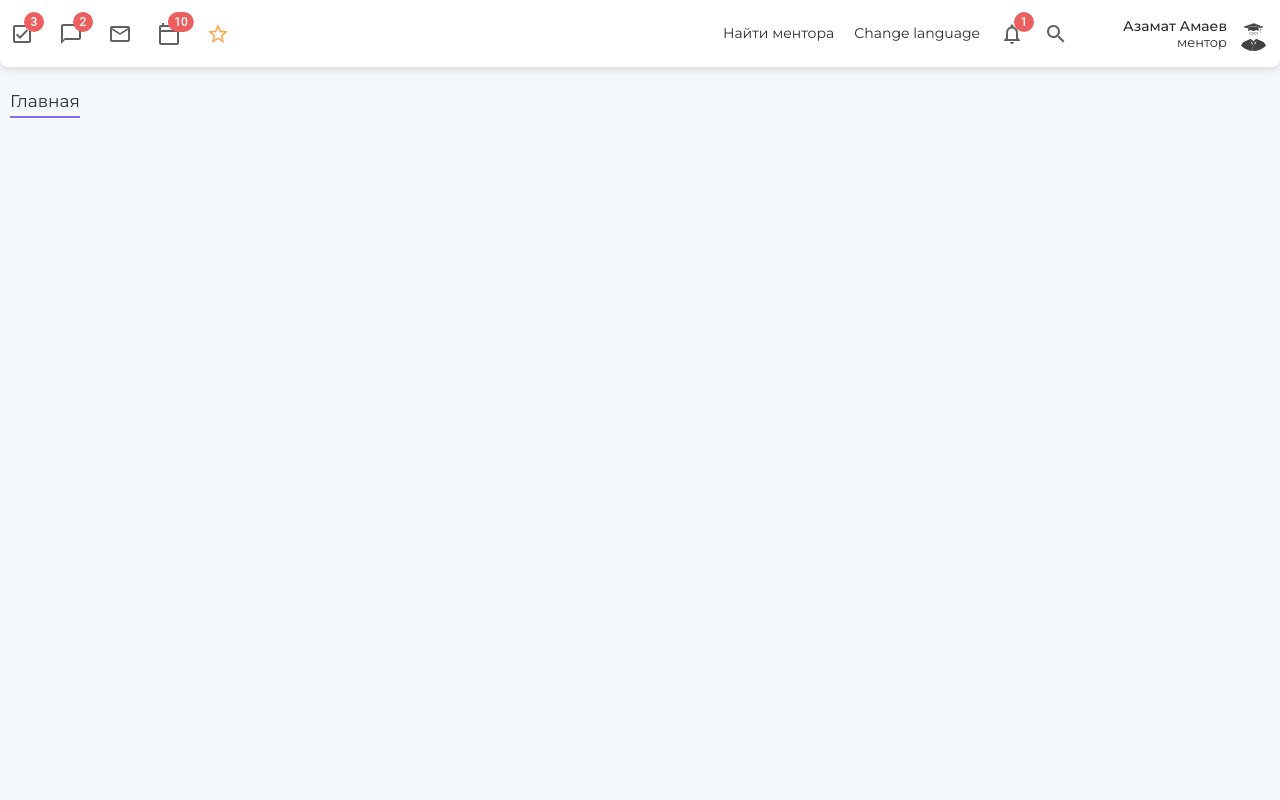
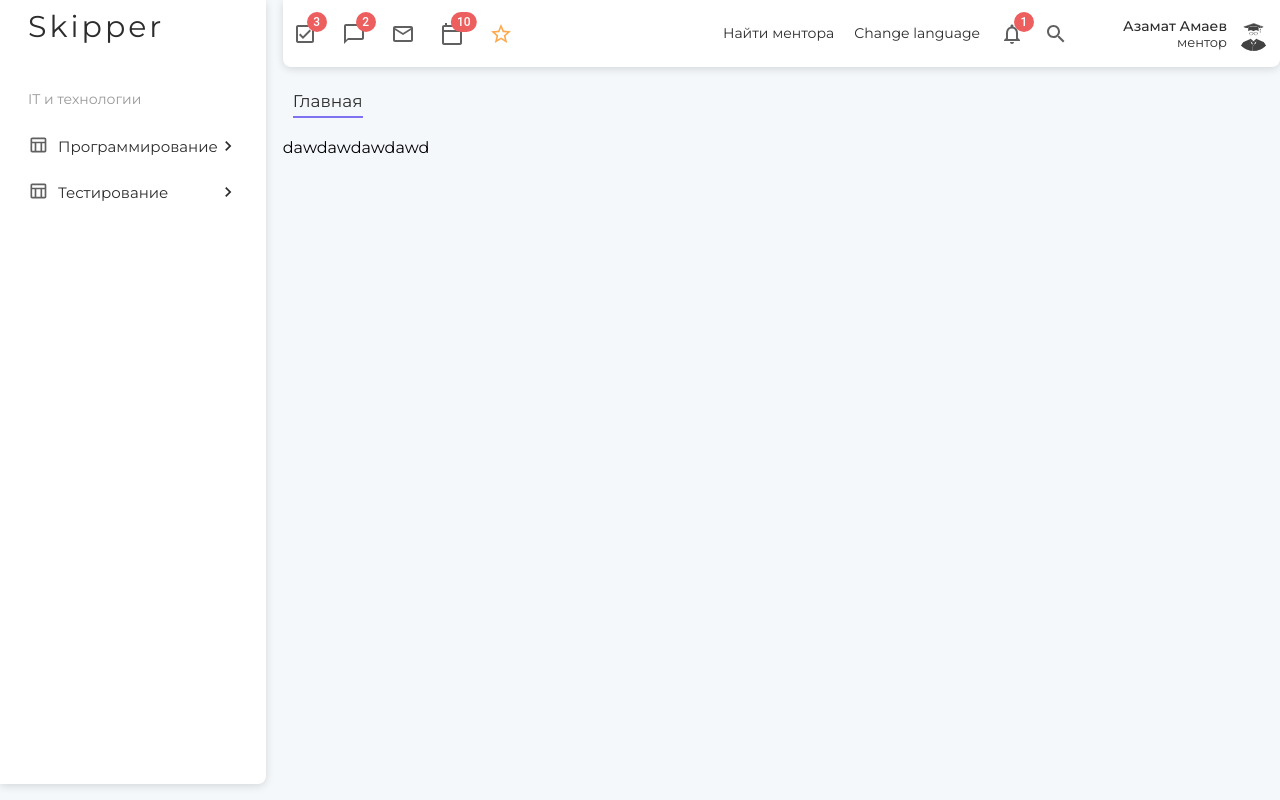
Before and after one commit to Hlopunoff/skipper, a React (Create React App) app: page / in a window 1280 px wide. Built offline with nearby package versions, Linux system fonts and the light colour scheme.

Commit message:
Добавил две вариации отрисовки контента: на главной странице и на всех остальных, а также начал разрабатывать sidebar

```diff
--- a/src/UI/logo/Logo.tsx
+++ b/src/UI/logo/Logo.tsx
@@ -3,11 +3,12 @@ import {Link, useLocation} from 'react-router-dom';
 import st from './logo.module.scss';
 
 interface ILogoProps {
-    sx?: {}
+    sx?: {};
+    loc: 'sidebar' | 'header';
 }
 
-export const Logo:FC<ILogoProps> = ({sx}) => {
+export const Logo:FC<ILogoProps> = ({sx, loc}) => {
     const location = useLocation();
 
-    return <Link to="/" className={st['logo']} style={{...sx, display: location.pathname === '/' ? 'none' : ''}}>Skipper</Link>
+    return <Link to="/" className={st['logo']} style={{...sx, display: location.pathname === '/' && loc === 'header' ? 'none' : ''}}>Skipper</Link>
 };
--- a/src/components/header/Header.tsx
+++ b/src/components/header/Header.tsx
@@ -25,7 +25,11 @@ interface INotificationProps {
     statusMessage: 'success' | 'reject' | 'pending';
 }
 
-export const Header = () => {
+interface IHeaderProps {
+    sx?: {};
+}
+
+export const Header:FC<IHeaderProps> = ({sx}) => {
     const searchFieldRef = useRef<HTMLInputElement>(null);
 
     const showSearchField = () => {
@@ -36,11 +40,11 @@ export const Header = () => {
     };
 
     return (
-        <header className={st['header']}>
+        <header className={st['header']} style={{...sx}}>
             <div className="container">
                 <nav className={st['header__nav']}>
                     <div className={st['header__left']}>
-                        <Logo sx={{}}/>
+                        <Logo loc='header'/>
                         <div className={st['header__icons-wrap']}>
                             <ul className={st['header__icons']}>
                                 <li className={`${st['header__icon']}`}>
--- a/src/components/layout/Layout.tsx
+++ b/src/components/layout/Layout.tsx
@@ -1,4 +1,4 @@
-import {Outlet} from 'react-router-dom';
+import {Outlet, useLocation} from 'react-router-dom';
 import {Header} from '../header/Header';
 import {Navbar} from '../navbar/Navbar';
 import { SideBar } from '../sideBar/SideBar';
@@ -6,11 +6,25 @@ import { SideBar } from '../sideBar/SideBar';
 import st from './layout.module.scss';
 
 export const Layout = () => {
+    const location = useLocation();
+
+    if(location.pathname === '/') {
+        return (
+            <div className={st['main__wrap']}>
+                <SideBar/>
+                <main className={st['main']}>
+                    <Header sx={{maxWidth: '1160px'}}/>
+                    <Navbar/>
+                    <Outlet/>
+                </main>
+            </div>
+        );
+    }
 
     return (
         <>
             <Header/>
-            <main className={st['main']}>
+            <main>
                 <Navbar />
                 <Outlet />
             </main>
--- a/src/components/layout/layout.module.scss
+++ b/src/components/layout/layout.module.scss
@@ -0,0 +1,8 @@
+.main__wrap {
+    display: flex;
+    column-gap: 17px;
+    align-items: stretch;
+}
+.main {
+    width: 1160px;
+}
--- a/src/components/sideBar/SideBar.tsx
+++ b/src/components/sideBar/SideBar.tsx
@@ -1,15 +1,39 @@
-import {useLocation} from 'react-router-dom';
 import { Logo } from '../../UI/logo/Logo';
+import KeyboardArrowRightOutlinedIcon from '@mui/icons-material/KeyboardArrowRightOutlined';
+import TableChartOutlinedIcon from '@mui/icons-material/TableChartOutlined';
 
 import st from './sideBar.module.scss';
 
 export const SideBar = () => {
-    const location = useLocation();
 
     return (
-        <aside className={st['sideBar']} style={location.pathname !== '/' ? ({display: 'none'}) : undefined}>
-            <Logo/>
-            dawdwa
+        <aside className={st['sidebar']}>
+            <Logo loc='sidebar'/>
+            <div className={st['sidebar__content']}>
+                <div className={st['sidebar__sphere']}>
+                    <h3 className={st['sidebar__subtitle']}>IT и технологии</h3>
+                    <ul className={st['sidebar__list']}>
+                        <li className={st['item']}>
+                            <div className={st['item__logo']}>
+                                <TableChartOutlinedIcon sx={{width: '20px', height: '20px', color: '#606060'}}/>
+                            </div>
+                            <span className={st['item__title']}>Программирование</span>
+                            <div className={st['item__dropdown']}>
+                                <KeyboardArrowRightOutlinedIcon sx={{width: '20px', height: '20px', lineHeight: '20px'}}/>
+                            </div>
+                        </li>
+                        <li className={st['item']}>
+                            <div className={st['item__logo']}>
+                                <TableChartOutlinedIcon sx={{width: '20px', height: '20px', color: '#606060'}}/>
+                            </div>
+                            <span className={st['item__title']}>Тестирование</span>
+                            <div className={st['item__dropdown']}>
+                                <KeyboardArrowRightOutlinedIcon sx={{width: '20px', height: '20px', lineHeight: '20px'}}/>
+                            </div>
+                        </li>
+                    </ul>
+                </div>
+            </div>
         </aside>
     );
 };
--- a/src/components/sideBar/sideBar.module.scss
+++ b/src/components/sideBar/sideBar.module.scss
@@ -1,10 +1,53 @@
 @import '../../styles/colors';
 @import '../../styles/funcs';
-.sideBar {
-    position: absolute;
-    top: 0;
-    left: 0;
-    width: 268px;
-    height: 100vh;
-    background-color: #fff;
+.sidebar {
+    max-width: 268px;
+    height: 98vh;
+    padding: 15px 28px 0 28px;
+    background: #FFFFFF;
+    box-shadow: 0px 2px 8px rgba(0, 0, 0, 0.135216);
+    border-radius: 0px 0px 8px 0px;
+    &__content {
+        margin-top: 40px;
+        display: flex;
+        flex-direction: column;
+        row-gap: 20px;
+    }
+    &__sphere {
+        display: flex;
+        flex-direction: column;
+        row-gap: 6px;
+    }
+    &__subtitle {
+        font-style: normal;
+        font-weight: 400;
+        font-size: 14px;
+        line-height: 36px;
+        color: $light-grey;
+    }
+    &__list {
+        list-style-type: none;
+        display: flex;
+        flex-direction: column;
+    }
+    .item {
+        padding: 12px 0;
+        display: flex;
+        align-items: center;
+        font-style: normal;
+        font-weight: 400;
+        font-size: 15px;
+        line-height: 15px;
+        color: $main-color;
+        cursor: pointer;
+        &__logo {
+            margin-right: 10px;
+        }
+        &__dropdown {
+            margin-left: auto;
+            display: flex;
+            justify-content: center;
+            align-items: center;
+        }
+    }
 }
--- a/src/pages/authPage/AuthPage.tsx
+++ b/src/pages/authPage/AuthPage.tsx
@@ -6,7 +6,7 @@ export const AuthPage = () => {
     return (
         <section className={st['register']}>
             <div className={st['register__head']}>
-                <Logo sx={{fontSize: '58px', lineHeight: '24px'}}/>
+                <Logo sx={{fontSize: '58px', lineHeight: '24px'}} loc='header'/>
             </div>
             <Form/>
         </section>
--- a/src/pages/mainPage/MainPage.tsx
+++ b/src/pages/mainPage/MainPage.tsx
@@ -3,7 +3,7 @@ import st from './mainPage.module.scss';
 export const MainPage = () => {
     return (
         <section className={st['mainPage']}>
-            <div className={st['mainPage__wrap']}></div>
+           dawdawdawdawd
         </section>
     );
 };
```
